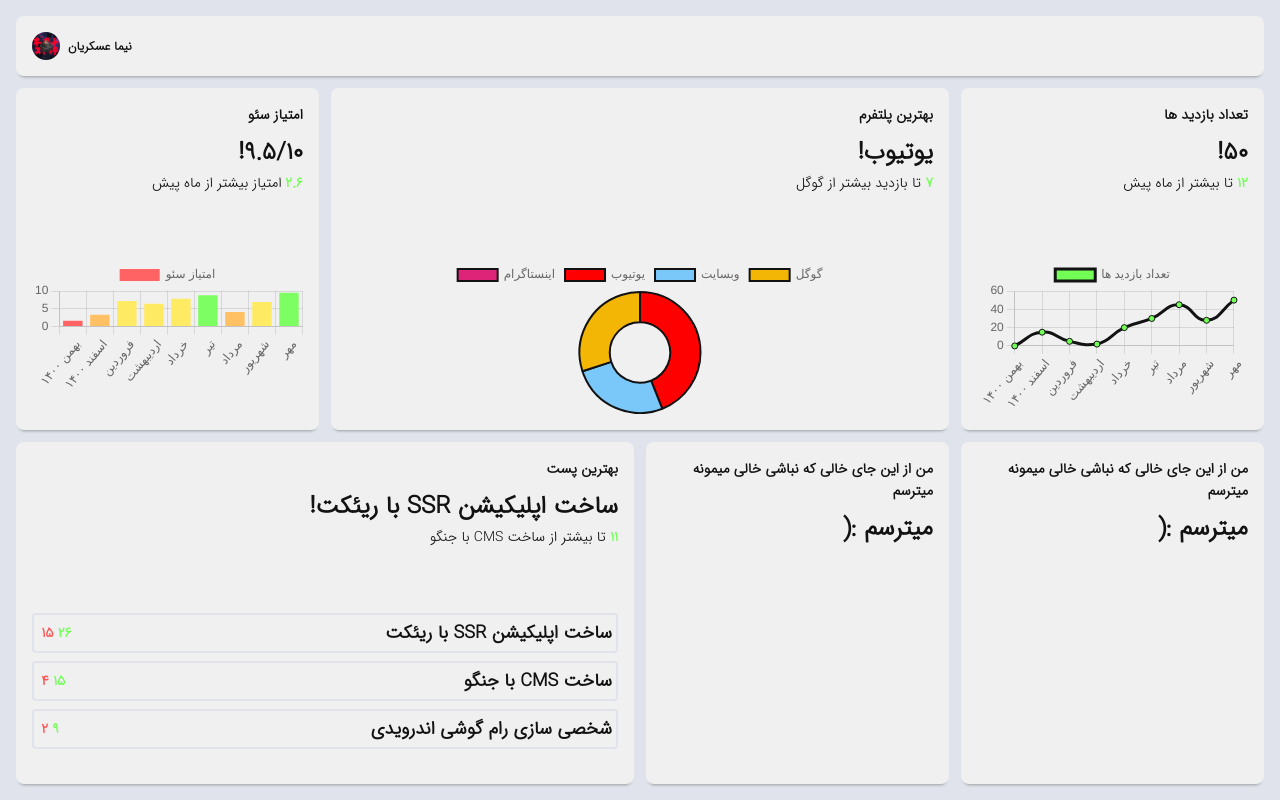
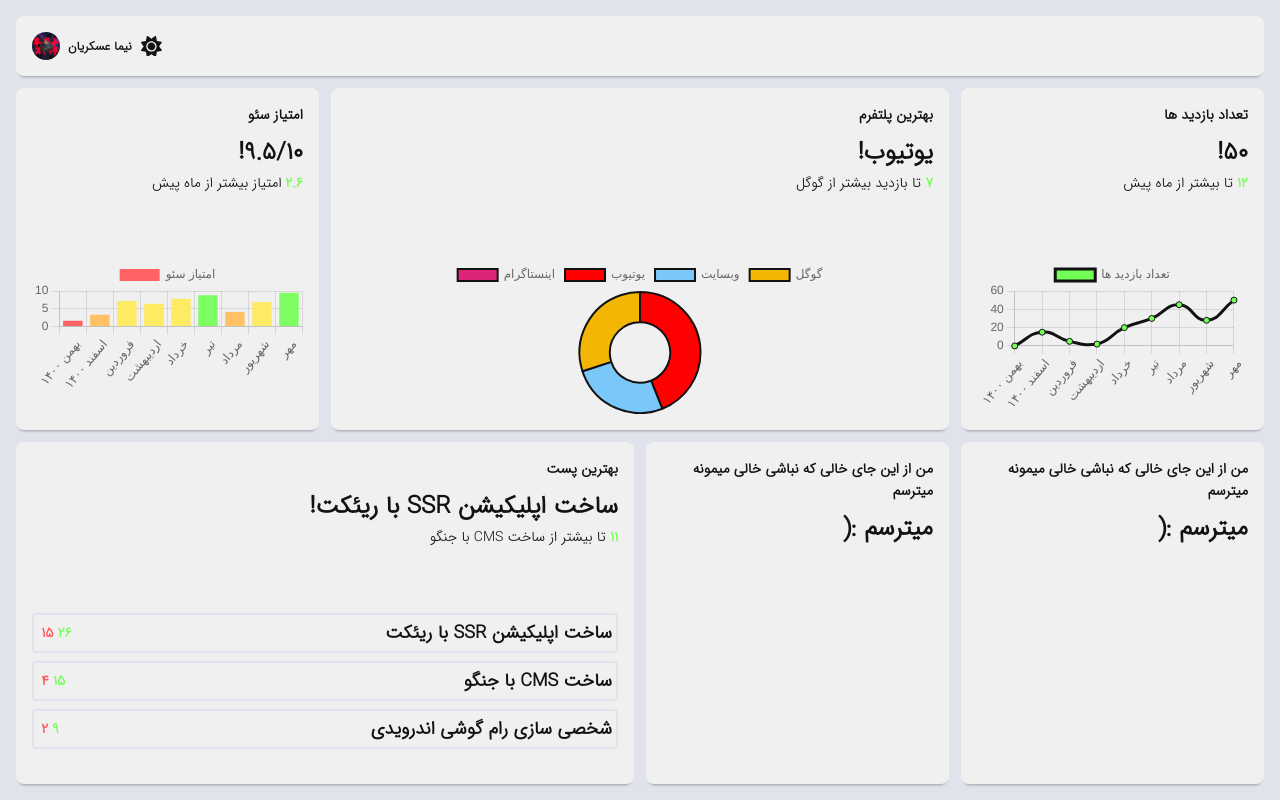
Before and after one commit to nimaaskarian/admin-dashboard, a React (Create React App) app: page / in a window 1280 px wide. Built offline with nearby package versions, Linux system fonts and the light colour scheme.

Commit message:
added switch theme feature

```diff
--- a/src/Theme.jsx
+++ b/src/Theme.jsx
@@ -1,7 +1,10 @@
-import React from "react";
+import useThemeName from "hooks/useThemeName";
+import React, { useEffect, useState } from "react";
+import { getFromLocalStorage } from "services/localStorage";
 import { ThemeProvider } from "styled-components";
 
-const lightRtl = {
+const themes = {
+  light: {
     colors: {
       background: "#e0e3eb",
       subBackground: "#f0f0f0",
@@ -12,8 +15,8 @@ const lightRtl = {
     },
     fonts: ["Iran Sans"],
     direction: "rtl",
-};
-const darkRtl = {
+  },
+  dark: {
     colors: {
       background: "#383838",
       subBackground: "#202121",
@@ -24,8 +27,14 @@ const darkRtl = {
     },
     fonts: ["Iran Sans"],
     direction: "rtl",
+  },
 };
-const Theme = ({ children }) => (
-  <ThemeProvider theme={lightRtl}>{children}</ThemeProvider>
+const Theme = ({ children }) => {
+  const currentThemeName = useThemeName();
+
+  return (
+    <ThemeProvider theme={themes[currentThemeName]}>{children}</ThemeProvider>
   );
+};
+
 export default Theme;
--- a/src/blocks/NameBar/index.js
+++ b/src/blocks/NameBar/index.js
@@ -14,7 +14,20 @@ const Name = styled.h4`
   margin: 0;
   margin-left: 0.5rem;
 `;
-
+const ToggleThemeButton = styled.a`
+  cursor: pointer;
+  text-decoration: none;
+  margin: 0;
+  height: 32px;
+  padding: 0.35rem;
+  width: fit-content;
+  & > * {
+    max-height: 32px;
+    height: 100%;
+  }
+  margin-left: 0.25rem;
+`;
+NameBar.ToggleThemeButton = ToggleThemeButton;
 NameBar.Image = Image;
 NameBar.Name = Name;
 
--- a/src/components/App/index.jsx
+++ b/src/components/App/index.jsx
@@ -1,6 +1,5 @@
 import FloatingCard from "blocks/FloatingCard";
 import React from "react";
-import Theme from "Theme";
 import { StyledApp } from "./style";
 
 import "chart.js/auto";
@@ -9,9 +8,16 @@ import NameBar from "blocks/NameBar";
 import Image from "assets/128.jpg";
 import Post from "components/Post";
 import { useTheme } from "styled-components";
+import useThemeName from "hooks/useThemeName";
+
+import { ReactComponent as Moon } from "assets/moon.svg";
+import { ReactComponent as Sun } from "assets/sun.svg";
+import { setToLocalStorage } from "services/localStorage";
 
 const App = () => {
   const theme = useTheme();
+  const currentThemeName = useThemeName();
+
   const chartLabels = [
     "بهمن ۱۴۰۰",
     "اسفند ۱۴۰۰",
@@ -68,6 +74,16 @@ const App = () => {
     <StyledApp>
       <FloatingCard area="navbar">
         <NameBar>
+          <NameBar.ToggleThemeButton
+            onClick={() =>
+              setToLocalStorage(
+                "theme",
+                currentThemeName === "light" ? "dark" : "light"
+              )
+            }
+          >
+            {currentThemeName === "light" ? <Sun /> : <Moon />}
+          </NameBar.ToggleThemeButton>
           <NameBar.Name>نیما عسکریان</NameBar.Name>
           <NameBar.Image src={Image} />
         </NameBar>
--- a/src/components/App/style.js
+++ b/src/components/App/style.js
@@ -5,6 +5,8 @@ export const StyledApp = styled.div`
   width: 100vw;
   height: 100vh;
   color: ${(props) => props.theme.colors.foreground};
+  fill: ${(props) => props.theme.colors.foreground};
+
   background-color: ${(props) => props.theme.colors.background};
   padding: 1rem;
   display: grid;
@@ -13,6 +15,11 @@ export const StyledApp = styled.div`
   grid-template-rows: 60px 1fr 1fr;
   grid-template-columns: 1fr 1fr 1fr 1fr;
   overflow: hidden;
+  &,
+  & * {
+    transition: background-color 100ms ease-in, color 100ms ease-in,
+      border-color 100ms ease-in, fill 100ms ease-in;
+  }
   @media only screen and (max-width: 756px) {
     height: fit-content;
     display: flex;
--- /dev/null
+++ b/src/hooks/useThemeName.js
@@ -0,0 +1,21 @@
+import { useEffect, useState } from "react";
+import { getFromLocalStorage } from "services/localStorage";
+
+const useThemeName = () => {
+  const [currentThemeName, setCurrentThemeName] = useState(
+    getFromLocalStorage("theme") || "light"
+  );
+  useEffect(() => {
+    const checkTheme = () => {
+      const lsTheme = getFromLocalStorage("theme");
+      console.log("change", lsTheme);
+      if (lsTheme) setCurrentThemeName(lsTheme);
+    };
+
+    window.addEventListener("storage", checkTheme);
+    return () => window.removeEventListener("storage", checkTheme);
+  }, []);
+  return currentThemeName;
+};
+
+export default useThemeName;
--- /dev/null
+++ b/src/services/localStorage.js
@@ -0,0 +1,8 @@
+export const setToLocalStorage = (key, value) => {
+  window.localStorage.setItem(key, value);
+  window.dispatchEvent(new Event("storage"));
+};
+export const getFromLocalStorage = (key) => {
+  const value = window.localStorage.getItem(key);
+  if (value) return value;
+};
```
Also changed, not shown: src/assets/moon.svg (added), src/assets/sun.svg (added). Lines whose indentation alone changed are shown as unchanged.
